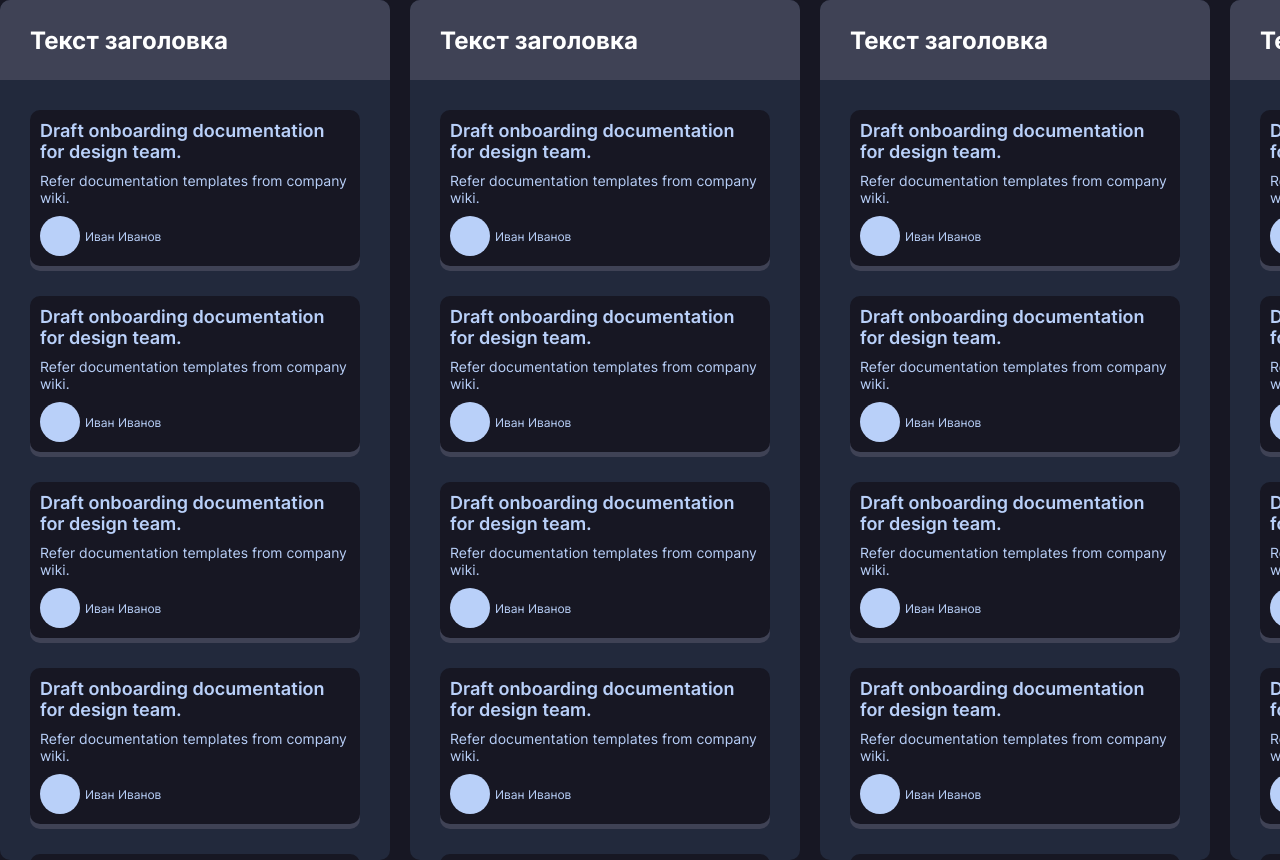
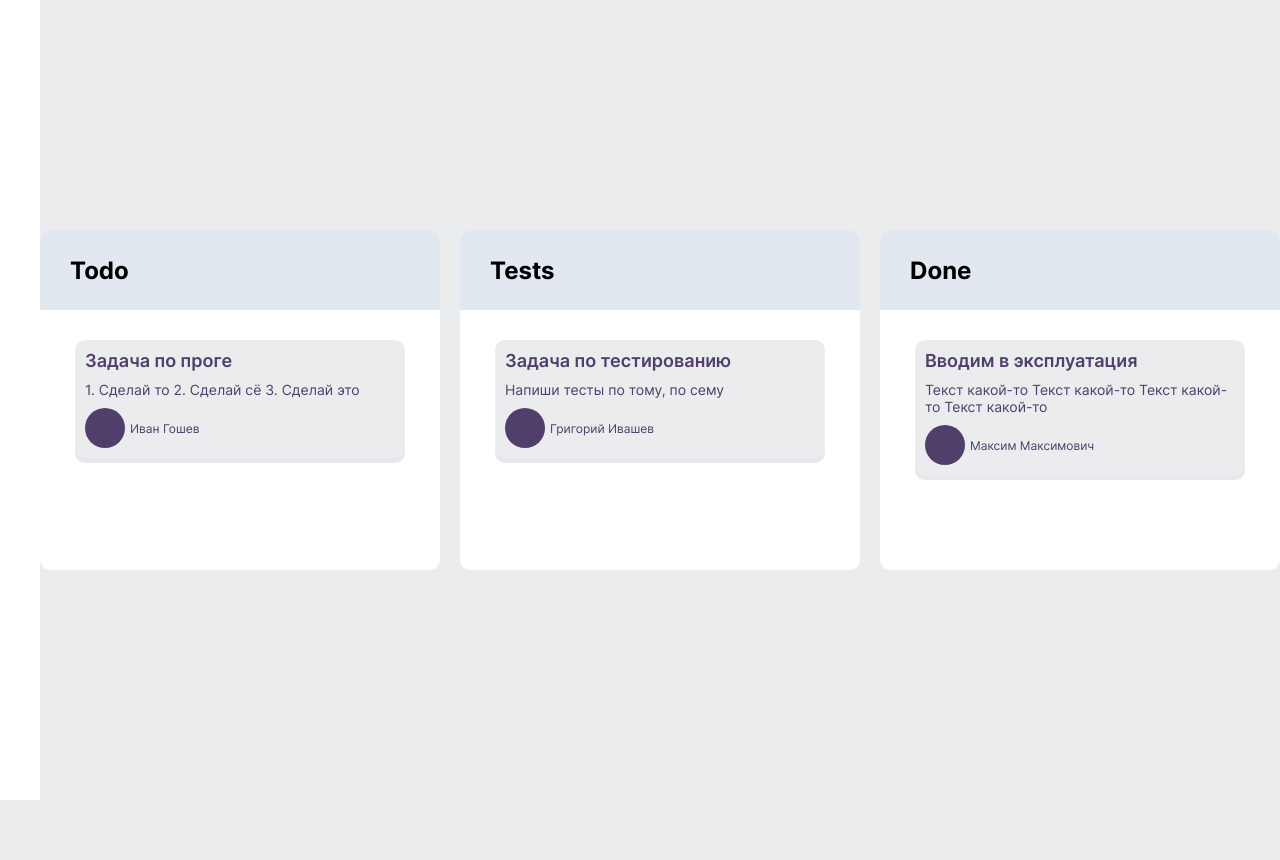
Before and after one commit to MaxWarAxe/kanban-website-practice, a Vue app: page / in a window 1280 px wide. After the commit the page ends 800 px from the top, so only its background shows below. Built offline with nearby package versions, Linux system fonts and the light colour scheme.

Commit message:
main logic added

```diff
--- a/src/App.vue
+++ b/src/App.vue
@@ -1,33 +1,70 @@
 <script setup>
     import { useThemeStore } from './stores/theme';
+    import {useKanbanStore} from '@/stores/kanban'
     import KanbanColumn from './components/KanbanColumn.vue';
+    import KanbanCard from './components/KanbanCard.vue';
+    import SidePanel from './components/SidePanel.vue';
+
 
     const themeStore = useThemeStore()
+    themeStore.init()
 
-    themeStore.init()
+    const kanbanStore = useKanbanStore()
+    kanbanStore.init()
+
+
+    function startDrag(event,itemID,currentColumnID){
+        event.target.classList.add('dragging')
+        event.dataTransfer.dropEffect = 'move'
+        event.dataTransfer.effectAllowed = 'move'
+        event.dataTransfer.setData('itemID', itemID)
+        event.dataTransfer.setData('columnID',currentColumnID)
+    }
+    function onDrop(event, columnID) {
+        const itemID = event.dataTransfer.getData('itemID')
+        const previousColumnID = event.dataTransfer.getData('columnID')
+        kanbanStore.moveItem(itemID,previousColumnID, columnID)
+
+    }
+
+
 </script>
 
 <template>
     <div class="app">
-        <main class="column-wraper">
-            <KanbanColumn v-for="i in 10"></KanbanColumn>
+        <SidePanel></SidePanel>
+        <main class="main-section">
+            <div class="main-section__column-wraper">
+                <KanbanColumn @drop="onDrop($event,column.id)" :header="column.header" v-for="column in kanbanStore.columns">
+                    <KanbanCard draggable="true" @dragstart="startDrag($event,item.id,column.id)" v-for="item in column.items" :title="item.title" :content="item.content" :performer_name="item.performer_name" :key="item.id" ></KanbanCard>
+                </KanbanColumn>
+            </div>
         </main>
+
     </div>
 
 
 </template>
 
 <style>
+
     .app{
         height: 100vh;
         width: 100vw;
         display: flex;
         align-items: start;
+
+    }
+    .main-section{
+        width: 100%;
+        height: 100%;
+        display: flex;
         justify-content: center;
+        align-items: center;
     }
-    .column-wraper{
+    .main-section__column-wraper{
         height: auto;
-        width: 1700px;
+        max-width: 1700px;
         display: flex;
         flex-direction: row;
         gap: 20px;
--- a/src/assets/base.scss
+++ b/src/assets/base.scss
@@ -2,7 +2,7 @@
 
 :root{
     box-sizing: border-box;
-
+    user-select: none
 }
 
 
--- a/src/assets/main.scss
+++ b/src/assets/main.scss
@@ -16,3 +16,6 @@ body{
     scrollbar-width: thin;
     scrollbar-color: var(--primary-selection-color) var(--primary-bg-color);
 }
+.dragging{
+    opacity: 1;
+}
--- a/src/components/KanbanCard.vue
+++ b/src/components/KanbanCard.vue
@@ -1,14 +1,18 @@
 <script setup>
-
+    let props = defineProps({
+        title : String,
+        content : String,
+        performer_name : String,
+    })
 </script>
 
 <template>
-    <div @dragstart="startDrag()" class="card-container" draggable="true">
+    <div class="card-container">
         <header class="card-container__header">
-            Draft onboarding documentation for design team.
+            {{ props.title }}
         </header>
         <main class="card-container__content">
-            Refer documentation templates from company wiki.
+            {{ props.content }}
         </main>
         <footer class="card-container__utility">
             <div class="card-container__profile">
@@ -16,7 +20,7 @@
 
                 </div>
                 <div class="card-container__performer-name">
-                    Иван Иванов
+                    {{ props.performer_name }}
                 </div>
             </div>
         </footer>
@@ -35,6 +39,10 @@
         border-radius: 10px;
         box-shadow: 0px 5px 0px var(--primary-border-color);
         padding: 10px;
+    }
+    .card-container:hover{
+        background-color: var(--primary-selection-color);
+        cursor: grab;
     }
     .card-container__header{
         font-size: 18px;
--- a/src/components/KanbanColumn.vue
+++ b/src/components/KanbanColumn.vue
@@ -1,14 +1,19 @@
 <script setup>
     import KanbanCard from './KanbanCard.vue';
+    const props = defineProps({
+        header : String
+    })
+
+
 </script>
 
 <template>
     <div class="column-container">
         <header class="column-container__header">
-            Текст заголовка
+            {{ props.header }}
         </header>
-        <main class="column-container__content">
-            <KanbanCard v-for="i in 10"></KanbanCard>
+        <main dropzone @dragover.prevent @dragenter.prevent @dragleave.prevent class="column-container__content">
+            <slot></slot>
         </main>
     </div>
 </template>
@@ -17,7 +22,8 @@
     $border_radius : 10px;
 
     .column-container{
-        width: 400px;
+        min-width: 400px;
+
         height: auto;
         display: flex;
         flex-direction: column;
--- /dev/null
+++ b/src/components/SidePanel.vue
@@ -0,0 +1,18 @@
+<script setup>
+
+</script>
+
+<template>
+    <aside class="side-panel-container">
+
+    </aside>
+</template>
+
+<style lang="scss" scoped>
+    .side-panel-container{
+        width: 100px;
+        height: 100%;
+        display: flex;
+        background-color: var(--primary-container-color);
+    }
+</style>
--- /dev/null
+++ b/src/stores/kanban.js
@@ -0,0 +1,36 @@
+import { defineStore } from "pinia"
+import { ref } from 'vue'
+
+export const useKanbanStore = defineStore('kanban', () => {
+    let columns = ref([])
+    let tasks = ref([])
+
+    function init(){
+        tasks.value = [{id : 1, title : 'Задача по проге', content : '1. Сделай то 2. Сделай сё 3. Сделай это', performer_name : 'Иван Гошев'},
+                       {id : 2, title : 'Задача по тестированию', content : 'Напиши тесты по тому, по сему', performer_name : 'Григорий Ивашев'},
+                       {id : 3, title : 'Вводим в эксплуатация', content : 'Текст какой-то Текст какой-то Текст какой-то Текст какой-то', performer_name : 'Максим Максимович'}]
+
+        columns.value = [{id: 1, header : 'Todo', items : [tasks.value[0]]},
+                        {id : 2, header : 'Tests', items : [tasks.value[1]]},
+                        {id : 3, header : 'Done', items : [tasks.value[2]]}]
+    }
+
+    function removeItemFromColumn(itemID, columnID){
+        var column = columns.value.find(column => column.id == columnID)
+        column.items = column.items.filter(function(item) {
+            return item.id != itemID;
+        });
+    }
+
+    function addItemToColumn(itemID, columnID){
+        var column = columns.value.find(column => column.id == columnID)
+        column.items.push(tasks.value.find(task => task.id == itemID))
+    }
+
+    function moveItem(itemID, previousColumnID, newColumnID){
+        removeItemFromColumn(itemID, previousColumnID)
+        addItemToColumn(itemID, newColumnID)
+    }
+
+    return{columns,tasks,init,moveItem}
+})
--- a/src/stores/theme.js
+++ b/src/stores/theme.js
@@ -1,15 +1,15 @@
-import {defineStore} from 'pinia'
-import {ref} from 'vue'
+import { defineStore } from 'pinia'
+import { ref } from 'vue'
 
 export const useThemeStore = defineStore('theme', () => {
     let dark = ref(false)
     let light = ref(false)
 
     function init(){
-        const state1 = localStorageGet()
-        if(state1 != undefined){
-            dark.value = state1.dark
-            light.value = state1.light
+        const state = localStorageGet()
+        if(state != undefined){
+            dark.value = state.dark
+            light.value = state.light
             console.log('storageUseed')
         }
         else{
@@ -30,9 +30,10 @@ export const useThemeStore = defineStore('theme', () => {
 
     function applyClasses(){
         document.body.classList.remove('light-theme', 'dark-theme');
-        if (dark) {
+        if (dark.value) {
             document.body.classList.add('dark-theme');
-        } else if (light) {
+        }
+        if (light.value) {
             document.body.classList.add('light-theme');
         }
     }
```
Lines whose indentation alone changed are shown as unchanged.
